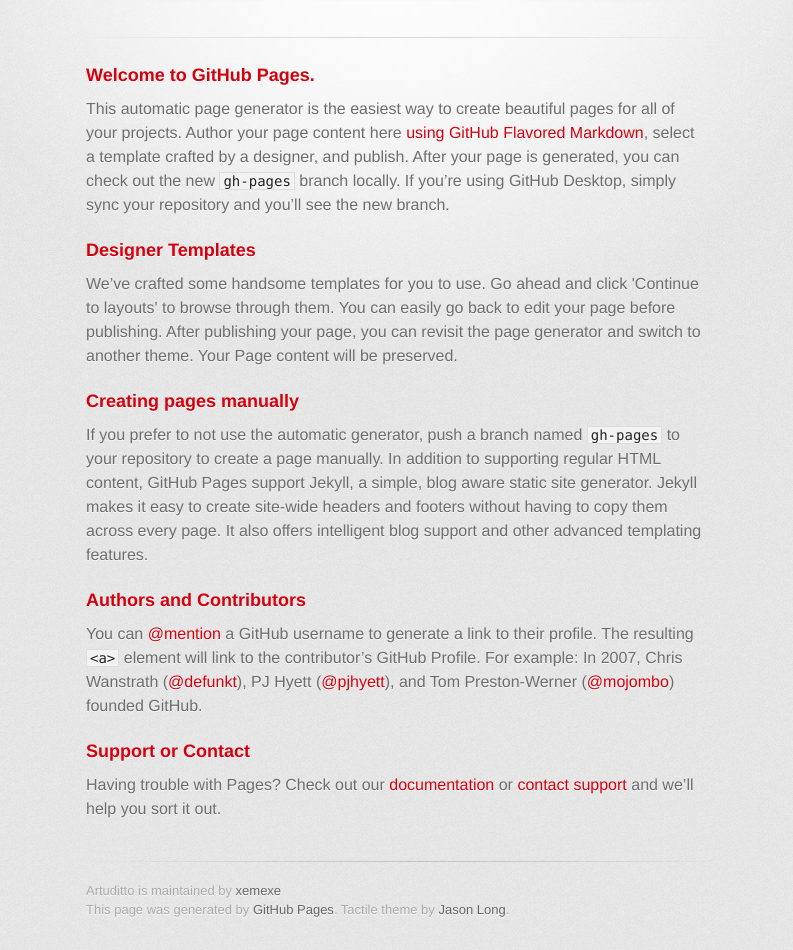
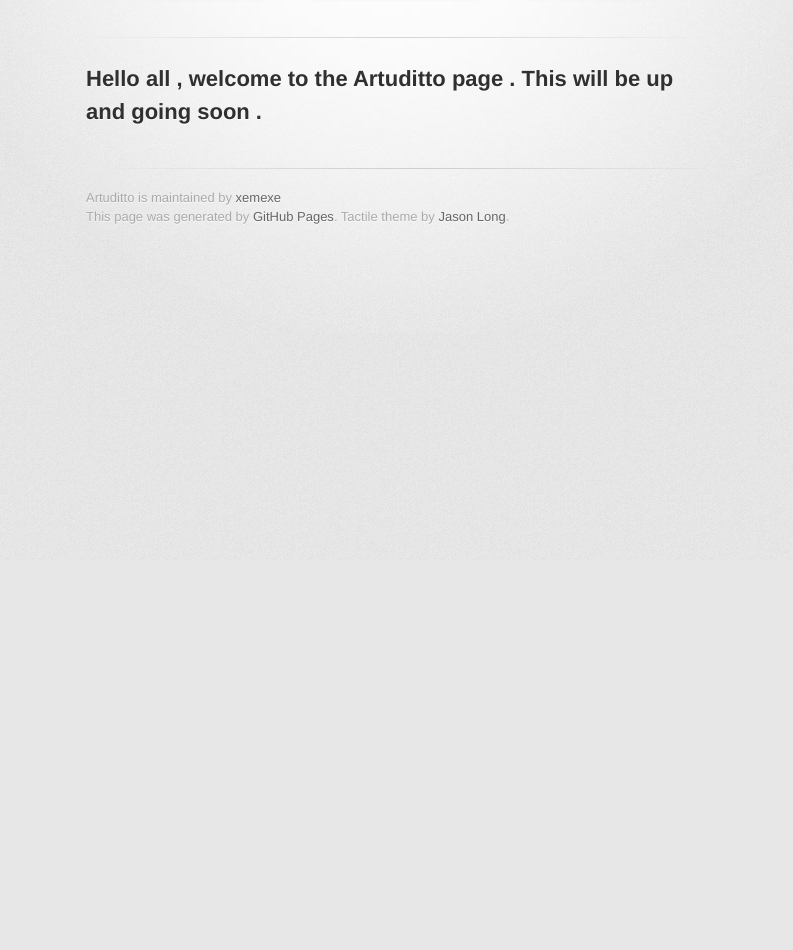
Before and after one commit to xemexe/Artuditto, a plain HTML site: page index.html in a window 1280 px wide. Shown: the part 240-1190 px from the top of the page, without its empty margins (244-1037 px from the left). After the commit the page ends 800 px from the top, so only its background shows below. Drawn offline with Linux system fonts and the light colour scheme; a web font is replaced by a local one.

```diff
--- a/index.html
+++ b/index.html
@@ -31,30 +31,8 @@
         <hr>
 
         <section id="main_content">
-          <h3>
-<a id="welcome-to-github-pages" class="anchor" href="#welcome-to-github-pages" aria-hidden="true"><span aria-hidden="true" class="octicon octicon-link"></span></a>Welcome to GitHub Pages.</h3>
-
-<p>This automatic page generator is the easiest way to create beautiful pages for all of your projects. Author your page content here <a href="https://guides.github.com/features/mastering-markdown/">using GitHub Flavored Markdown</a>, select a template crafted by a designer, and publish. After your page is generated, you can check out the new <code>gh-pages</code> branch locally. If you’re using GitHub Desktop, simply sync your repository and you’ll see the new branch.</p>
-
-<h3>
-<a id="designer-templates" class="anchor" href="#designer-templates" aria-hidden="true"><span aria-hidden="true" class="octicon octicon-link"></span></a>Designer Templates</h3>
-
-<p>We’ve crafted some handsome templates for you to use. Go ahead and click 'Continue to layouts' to browse through them. You can easily go back to edit your page before publishing. After publishing your page, you can revisit the page generator and switch to another theme. Your Page content will be preserved.</p>
-
-<h3>
-<a id="creating-pages-manually" class="anchor" href="#creating-pages-manually" aria-hidden="true"><span aria-hidden="true" class="octicon octicon-link"></span></a>Creating pages manually</h3>
-
-<p>If you prefer to not use the automatic generator, push a branch named <code>gh-pages</code> to your repository to create a page manually. In addition to supporting regular HTML content, GitHub Pages support Jekyll, a simple, blog aware static site generator. Jekyll makes it easy to create site-wide headers and footers without having to copy them across every page. It also offers intelligent blog support and other advanced templating features.</p>
-
-<h3>
-<a id="authors-and-contributors" class="anchor" href="#authors-and-contributors" aria-hidden="true"><span aria-hidden="true" class="octicon octicon-link"></span></a>Authors and Contributors</h3>
-
-<p>You can <a href="https://github.com/blog/821" class="user-mention">@mention</a> a GitHub username to generate a link to their profile. The resulting <code>&lt;a&gt;</code> element will link to the contributor’s GitHub Profile. For example: In 2007, Chris Wanstrath (<a href="https://github.com/defunkt" class="user-mention">@defunkt</a>), PJ Hyett (<a href="https://github.com/pjhyett" class="user-mention">@pjhyett</a>), and Tom Preston-Werner (<a href="https://github.com/mojombo" class="user-mention">@mojombo</a>) founded GitHub.</p>
-
-<h3>
-<a id="support-or-contact" class="anchor" href="#support-or-contact" aria-hidden="true"><span aria-hidden="true" class="octicon octicon-link"></span></a>Support or Contact</h3>
-
-<p>Having trouble with Pages? Check out our <a href="https://help.github.com/pages">documentation</a> or <a href="https://github.com/contact">contact support</a> and we’ll help you sort it out.</p>
+          <h2>
+<a id="hello-all--welcome-to-the-artuditto-page--this-will-be-up-and-going-soon-" class="anchor" href="#hello-all--welcome-to-the-artuditto-page--this-will-be-up-and-going-soon-" aria-hidden="true"><span aria-hidden="true" class="octicon octicon-link"></span></a>Hello all , welcome to the Artuditto page . This will be up and going soon .</h2>
         </section>
 
         <footer>
```
Also changed, not shown: params.json (+1 -1 lines).
